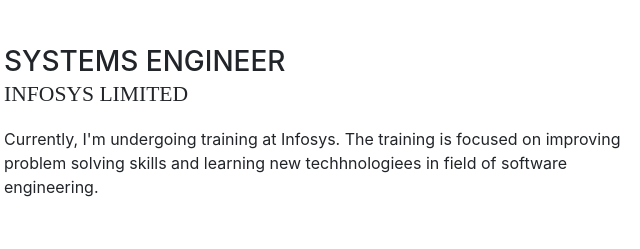
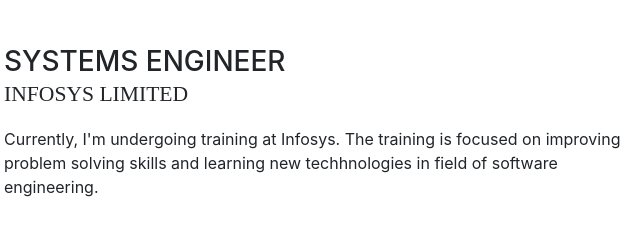
Before and after one commit to ishitvyas/ishitvyas.github.io, a website with bundled scripts: page index.html in a window 1280 px wide. Shown: the part 964-1213 px from the top of the page, 316-956 px from the left. Built offline with nearby package versions, Linux system fonts and the light colour scheme; a web font is replaced by a local one.

Commit message:
Update index.html

```diff
--- a/index.html
+++ b/index.html
@@ -121,7 +121,7 @@
             <div class="resume-content mr-auto">
               <h3 class="mb-0">Systems Engineer</h3>
               <div class="subheading mb-3">Infosys Limited</div>
-              <p> Currently, I'm undergoing training at Infosys. The training is focused on improving problem solving skills and learning new techhnologiees in field of software engineering.</p>
+              <p> Currently, I'm undergoing training at Infosys. The training is focused on improving problem solving skills and learning new techhnologies in field of software engineering.</p>
             </div>
             <div class="resume-date text-md-right">
               <span class="text-primary">August 2018 - Present</span>
```
